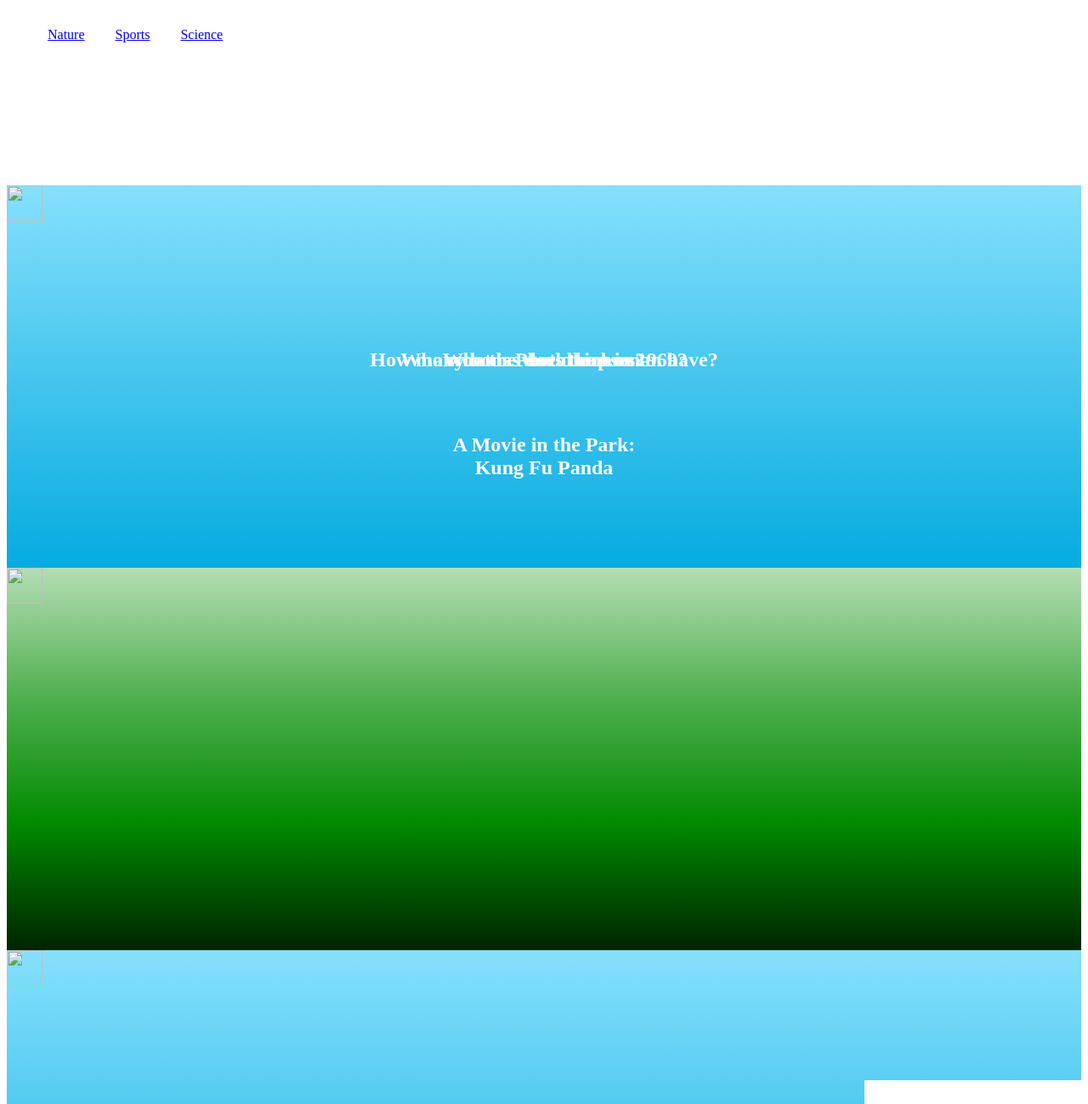
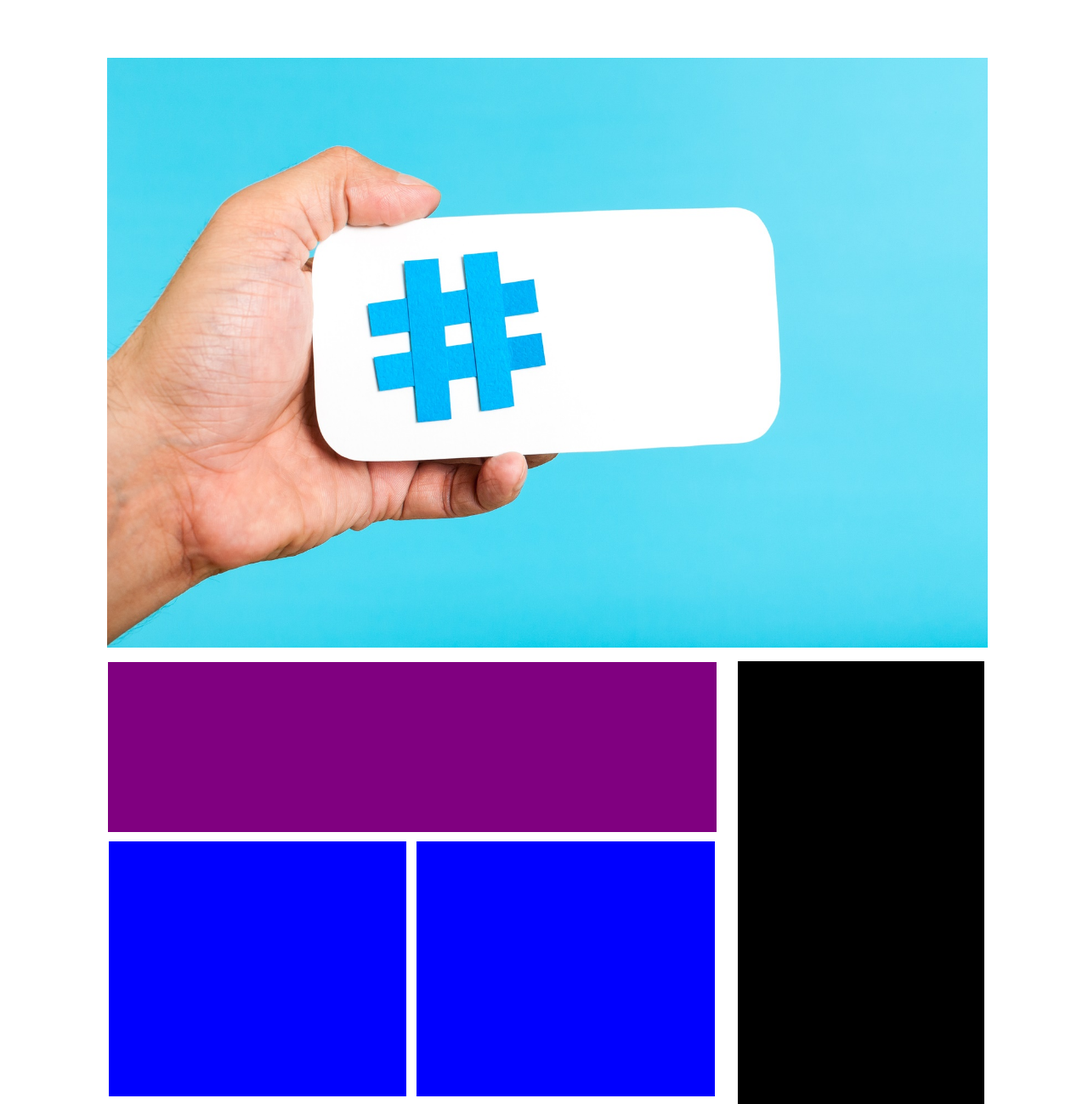
Before and after one commit to morashid92/quiz, a plain HTML site: page index.html in a window 1280 px wide. Shown: the top 1299 px of the page at 85% size. Drawn offline with Linux system fonts and the light colour scheme; files that its build step writes are made by us from their sources.

Commit message:
created basic template sections, aside and divs

```diff
--- a/css/style.css
+++ b/css/style.css
@@ -1,4 +1,16 @@
+* {
+  -moz-box-sizing: border-box;
+  -webkit-box-sizing: border-box;
+}
 
+html {
+  overflow-y: scroll;
+}
+
+html, body {
+  font-family: 'Josefin Sans', sans-serif;
+  margin: 0;
+}
 nav {
     width: 100%;
     padding-top: 0.5rem;
@@ -26,18 +38,23 @@ header li {
 section {
 	margin-top: 100px;
 	display: block;
+  width: 100%;
 }
 
-section h2 {
-    color: #FFFFFF;
-    text-align: center;
-    padding-top: 190px;
+main{
+  width: 100%;
+  display: inline-block;
 }
 
-.image {
-   position: relative;
-   width: 100%; /* for IE 6 */
+aside {
+    width: 28%;
+    height: 1500px;
+    background: black;
+    display: inline-block;
+    margin-top: 7px;
+    float: left;
 }
+
 
 h2 {
    position: absolute;
@@ -48,30 +65,104 @@ h2 {
 
 
 
-#panel-blue {
+.midbox {
+    width: 96%;
+    height: 200px;
+    display: inline-block;
+    float: left;
+    margin-left: 5px;
+    margin-top: 8px;
+    margin-bottom: 5px;
+    display: block;
+    background: purple;
+}
+
+.box {
+    width: 72%;
+    height: 200px;
+    display: inline-block;
+    float: left;
+    margin: 0 auto;
+    display: block;
+}
+
+.small-box {
+    width: 47%;
+    height: 300px;
+    background: blue;
+    display: inline-block;
+    float: left;
+    margin: 0 auto;
+    display: block;
+    margin: 6px;
+}
+
+.image {
+   position: relative;
+   width: 100%; /* for IE 6 */
+}
+
+.content {
+  font-family: 'Open Sans', serif;
+  padding-top: 5%;
+  margin: 0 auto;
+  max-width: 100%;
+}
+
+#photos {
+    margin: 0 auto;
+    max-width: 81%;
+    position: relative;
+}
+
+#photos a {
+  margin: 0 auto;
+  padding: 0;
+  text-decoration: none;
+}
+
+#photos img {
+    position: relative;
     width: 100%;
-  	z-index: 0;
-    height: 450px;
-    /* Permalink - use to edit and share this gradient: http://colorzilla.com/gradient-editor/#87e0fd+0,53cbf1+40,05abe0+100;Blue+3D+%23+16 */
-background: #87e0fd; /* Old browsers */
-background: -moz-linear-gradient(top,  #87e0fd 0%, #53cbf1 40%, #05abe0 100%); /* FF3.6-15 */
-background: -webkit-linear-gradient(top,  #87e0fd 0%,#53cbf1 40%,#05abe0 100%); /* Chrome10-25,Safari5.1-6 */
-background: linear-gradient(to bottom,  #87e0fd 0%,#53cbf1 40%,#05abe0 100%); /* W3C, IE10+, FF16+, Chrome26+, Opera12+, Safari7+ */
-filter: progid:DXImageTransform.Microsoft.gradient( startColorstr='#87e0fd', endColorstr='#05abe0',GradientType=0 ); /* IE6-9 */
+    margin: 4px;
+}
 
+
+@media screen and (max-width: 720px) {
+  section {
+    width: 100%;
+    float: none;
+  }
+
+  .box{
+    width: 100%;
+    float: none;
+    display: inline;
+  }
+
+  .small-box{
+    width: 100%;
+    float: none;
+  }
+
+  .midbox{
+    width: 100%;
+    float: none;
+  }
+
+
+aside {
+    width: 100%;
+    height: 1500px;
+    background: black;
+    display: inline-block;
+    margin-top: 7px;
+    margin-left: 6px;
     float: left;
 }
 
-#panel-green{
-	width: 100%;
-  	z-index: 0;
-	height: 450px;
-	/* Permalink - use to edit and share this gradient: http://colorzilla.com/gradient-editor/#b4ddb4+0,83c783+17,52b152+33,008a00+67,005700+83,002400+100;Green+3D+%231 */
-background: #b4ddb4; /* Old browsers */
-background: -moz-linear-gradient(top,  #b4ddb4 0%, #83c783 17%, #52b152 33%, #008a00 67%, #005700 83%, #002400 100%); /* FF3.6-15 */
-background: -webkit-linear-gradient(top,  #b4ddb4 0%,#83c783 17%,#52b152 33%,#008a00 67%,#005700 83%,#002400 100%); /* Chrome10-25,Safari5.1-6 */
-background: linear-gradient(to bottom,  #b4ddb4 0%,#83c783 17%,#52b152 33%,#008a00 67%,#005700 83%,#002400 100%); /* W3C, IE10+, FF16+, Chrome26+, Opera12+, Safari7+ */
-filter: progid:DXImageTransform.Microsoft.gradient( startColorstr='#b4ddb4', endColorstr='#002400',GradientType=0 ); /* IE6-9 */
+  footer {
+    clear: none;
+  }
 
-	float: right;
 }
--- a/index.html
+++ b/index.html
@@ -1,55 +1,48 @@
 <!DOCTYPE html>
 <html>
 <head>
-	<title>Mohammed Rashid</title>
-	<link rel="stylesheet" type="text/css" href="style.css">
-	<meta name="viewport" content="width=device-width, initial-scale=1.0">
+  <title>Responsive Web Design</title>
+  <link rel="stylesheet" type="text/css" href="css/reset.css">
+  <link rel="stylesheet" type="text/css" href="css/style.css">
 </head>
 <body>
 
-<header>
-	 <nav>
-	     <ul>
-	        <li><a href="#nature"> Nature </a> </li>
-	        <li><a href="#sports"> Sports </a> </li>
-	        <li><a href="#science">Science </a> </li>
-	      </ul>
-	 </nav>
-</header>
+<main class="content">
 
-<section>
-<div class="image">
+  <section id="photos" >
 
-      <img src="images/3754004820_91a5c238a0.jpg" alt="" />
+        <img src='images/quiz.jpg' alt="Quiz instruction">
 
-      <h2>A Movie in the Park:<br />Kung Fu Panda</h2>
 
-</div>
-</section>
+      <div class="box">
+          <div class="midbox">
+          </div>
+
+        <div class="small-box"></div>
+        <div class="small-box"></div>
+        <div class="small-box"></div>
+        <div class="small-box"></div>
+        <div class="small-box"></div>
+        <div class="small-box"></div>
+        <div class="small-box"></div>
+        <div class="small-box"></div>
+
+      </div>
 
 
 
+      <aside>
+        <p>This is an aside. Did you know? Facts will go here</p>
+      </aside>
+
+  </section>
+</main>
 
 
 
-<section>
-
-	<article id="panel-blue">
-		<h2>What is Photothineses?</h2>
-		<img src="" alt="" height="42" width="42">
-	</article>
-	<article id="panel-green">
-		<h2>How many bones does the human have?</h2>
-		<img src="" alt="" height="42" width="42">
-	</article>
-	<article id="panel-blue">
-		<h2>Who won the world cup in 1969?</h2>
-		<img src="" alt="" height="42" width="42">
-	</article>
-
-</section>
-
-
+  <footer>
+    <p>This is a footer.</p>
+  </footer>
 
 </body>
 </html>
```
Also changed, not shown: 1 other file.
